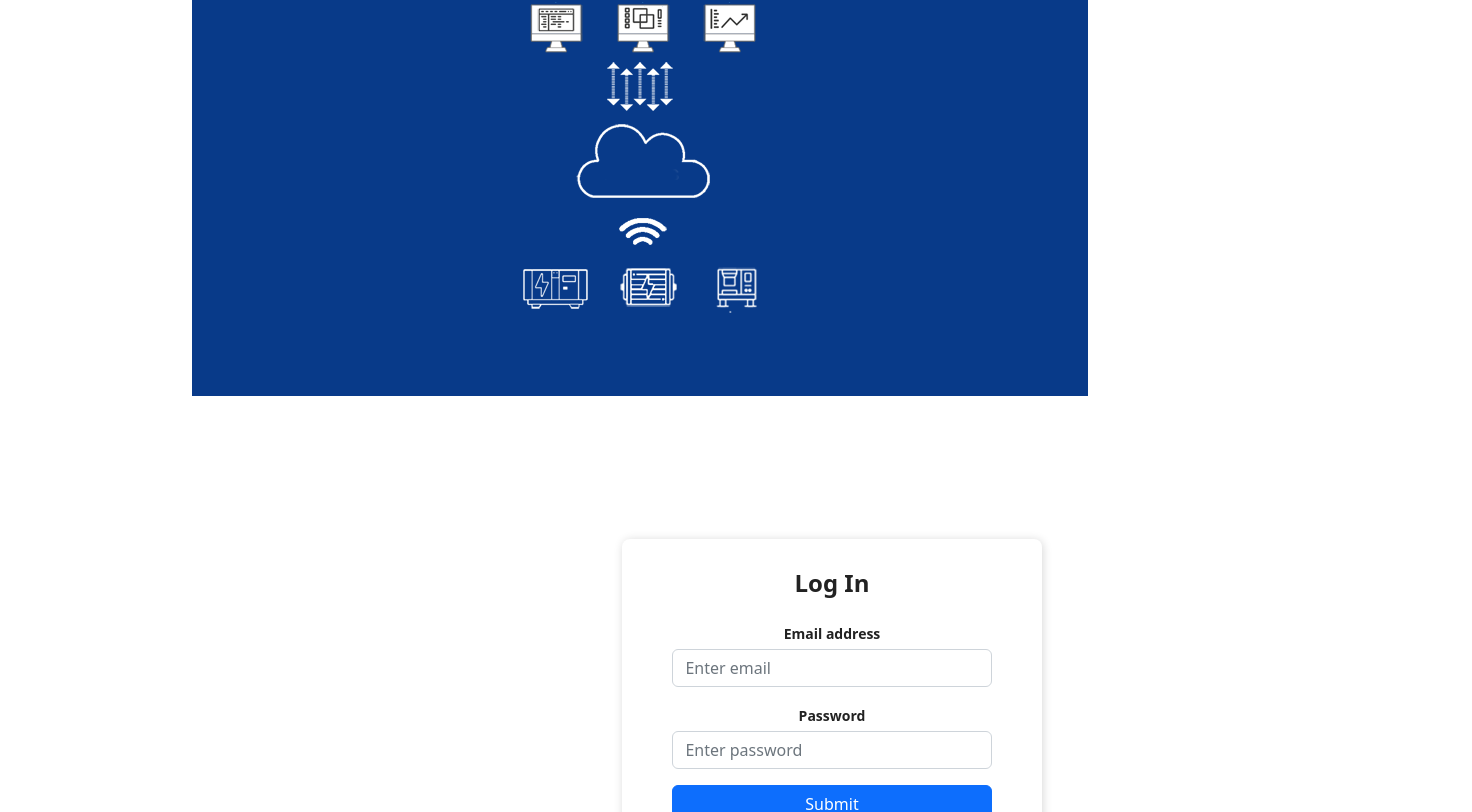
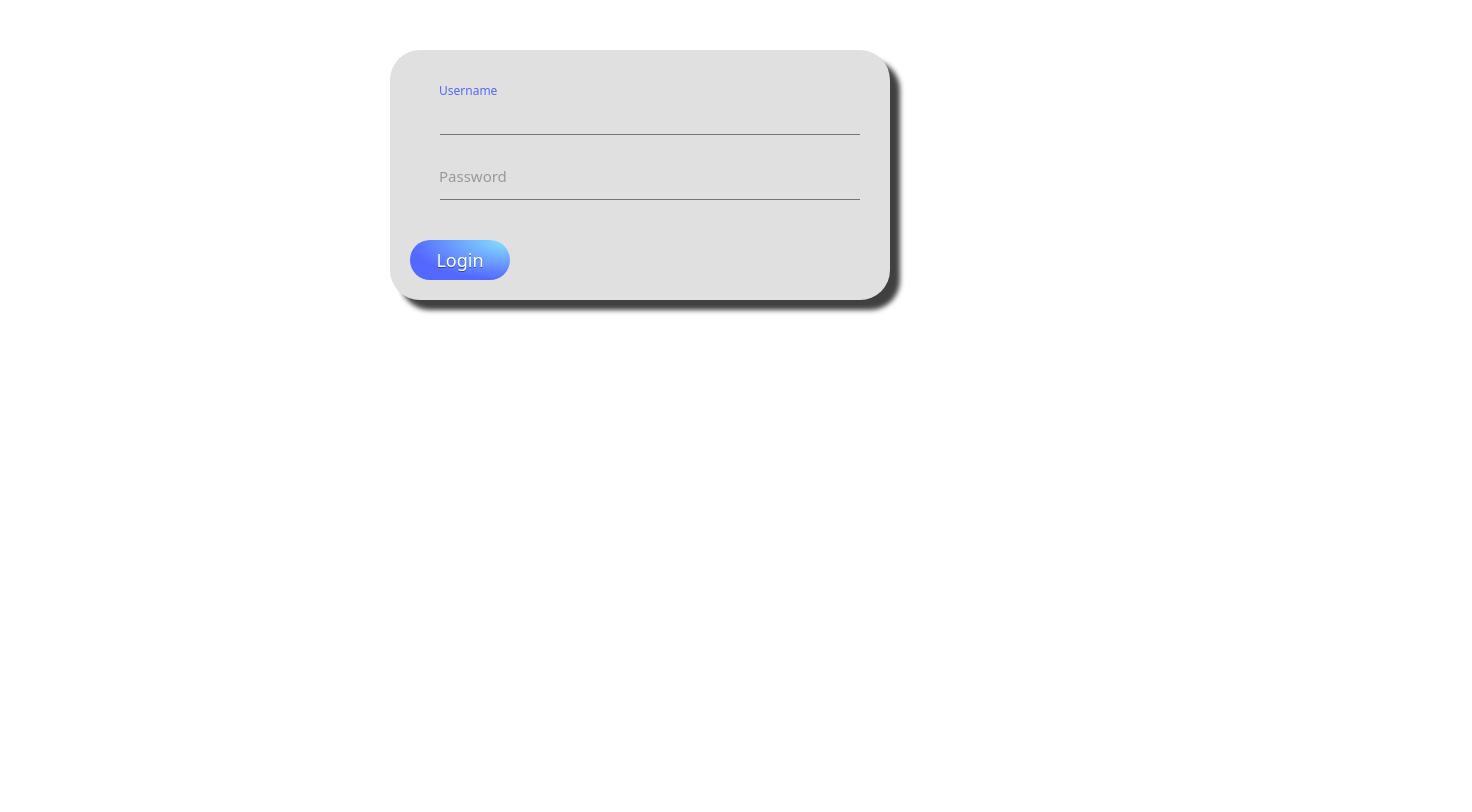
Before and after one commit to JhonnyPanchal-ReactJs/ReactJS-RDM, a React (Create React App) app: page /login in a window 1280 px wide. Shown: the part 100-912 px from the top of the page, 1472 px wide, since content can reach past the window. After the commit the page ends 800 px from the top, so only its background shows below. Built offline with nearby package versions, Linux system fonts and the light colour scheme.

Commit message:
Create TextInput Component

```diff
--- a/package.json
+++ b/package.json
@@ -6,6 +6,10 @@
     "@testing-library/jest-dom": "^5.16.5",
     "@testing-library/react": "^13.4.0",
     "@testing-library/user-event": "^13.5.0",
+    "@types/jest": "^29.2.3",
+    "@types/node": "^18.11.10",
+    "@types/react": "^18.0.25",
+    "@types/react-dom": "^18.0.9",
     "axios": "^1.2.0",
     "bootstrap": "^5.2.3",
     "react": "^18.2.0",
@@ -13,6 +17,7 @@
     "react-dom": "^18.2.0",
     "react-router-dom": "^6.4.3",
     "react-scripts": "5.0.1",
+    "typescript": "^4.9.3",
     "web-vitals": "^2.1.4"
   },
   "scripts": {
--- /dev/null
+++ b/src/Components/common/TextInput/TextInput.css
@@ -0,0 +1,102 @@
+.input-group{
+    margin-top: 20px;
+    padding: 0 30px;
+    position: relative;
+}
+input{
+    font-size: 15px;
+    display: block;
+    width: 100%;
+    border: none;
+    background: transparent;
+    border-bottom: 1px solid #757575;
+    padding: 10px 0;
+}
+input:focus{
+    outline: none;
+}
+
+label{
+    color: #999;
+    font-size: 15px;
+    font-weight: normal;
+    position:absolute;
+    pointer-events: none;
+    left: 30px;
+    top: 10px;
+    transition: 0.2 ease all;
+    -moz-transition:  0.2 ease all;
+    -webkit-transition: 0.2 ease all;
+
+}
+input:focus~label,
+input:valid~label {
+    top: -8px;
+    font-size: 12px;
+    color: #5468ff;
+}
+.bar{
+    position: relative;
+    display: block;
+    padding: 0 30px;
+
+}
+
+.bar::before,
+.bar::after{
+    content: "";
+    height: 2px;
+    width: 0;
+    bottom: 1px;
+    position: absolute;
+    background-color: #5468ff;
+    transition: 0.2s ease all;
+    -moz-transition:0.2s ease all ;
+    -webkit-transition: 0.2s ease all;
+}
+.bar::before{
+    left: 50%;
+}
+.bar::after{
+    right: 50%;
+}
+input:focus ~ .bar::before,
+input:focus ~ .bar::after{
+    width: 50%;
+}
+.highlight{
+    position: absolute;
+    height: 60px;
+    width: 70px;
+    top: 25%;
+    pointer-events: none;
+    opacity: 0.5;
+
+}
+input:focus ~ .highlight{
+    animation: inputHighlight 0.3s ease;
+   -webkit-animation: inputHighlight 0.3s ease;
+   -moz-animation: inputHighlight 0.3s ease;
+
+
+
+}
+
+@-webkit-keyframes inputHighlight{
+    from{
+        background-color: red;
+    }
+    to{
+        width: 0;
+        background: transparent;
+    }
+}
+@-moz-keyframes inputHighlight{
+    from{
+        background-color: #5468ff;
+    }
+    to{
+        width: 0;
+        background: transparent;
+    }
+}
--- /dev/null
+++ b/src/Components/common/TextInput/TextInput.js
@@ -0,0 +1,23 @@
+import React from 'react'
+import './TextInput.css'
+const TextInput = ({ id, name, value, type, label, onChange,required,placeholder }) => {
+    return (
+        <div className="input-group">
+            <input
+                type={type}
+                id={id}
+                name={name}
+                value={value}
+                onChange={(e) => onChange(e)}
+                required ={required}
+            />
+            <span className="highlight"></span>
+            <span className="bar"></span>
+            <label htmlFor={id}>
+                {label}
+            </label>
+        </div>
+    )
+}
+
+export default TextInput
--- a/src/screen/Login.js
+++ b/src/screen/Login.js
@@ -1,46 +1,46 @@
-import "./css/LoginStyle.css"
-import image from "../images/rdm.png";
+import { useState } from 'react'
+import TextInput from '../Components/common/TextInput/TextInput'
+import './css/LoginStyle.css'
+const Login = () => {
+  const [input, setInput] = useState({ username: "", password: "" });
+  const [error, setError] = useState(false);
+  const [validation, setValidation] = useState({
+    username: '',
+    password: '',
+  });
+  const handleOnChange = (e) => {
+    const { name, value } = e.target;
+    setInput({ ...input, [name]: value })
+  }
+  const handleOnSubmit = (e) => {
+  e.preventDefault();
 
-function Login() {
+  }
   return (
-      <div className="backgroundimage" >
-        <img src={image} alt="Logo" />
-        <div className="Auth-form-container">
+    <div className='form-container'>
+      <form className='form' onSubmit={handleOnSubmit}>
+      <TextInput
+        id="username"
+        type="text"
+        name="username"
+        value={input.username}
+        label="Username"
+        onChange={handleOnChange} />
 
-          <form className="Auth-form">
-            <div className="Auth-form-content">
-              <h3 className="Auth-form-title">Log In</h3>
-              <div className="form-group mt-3">
-                <label>Email address</label>
-                <input
-                  type="email"
-                  className="form-control mt-1"
-                  placeholder="Enter email"
-                />
-              </div>
-              <div className="form-group mt-3">
-                <label>Password</label>
-                <input
-                  type="password"
-                  className="form-control mt-1"
-                  placeholder="Enter password"
-                />
-              </div>
-              <div className="d-grid gap-2 mt-3">
-                <button type="submit" className="btn btn-primary">
-                  Submit
-                </button>
-              </div>
-              <p className="forgot-password text-right mt-2">
-                Forgot
-                 <a href="#">password?</a>
-              </p>
-            </div>
-          </form>
-        </div>
-      </div>
+      <TextInput
+        id="password"
+        type="text"
+        name="password"
+        value={input.password}
+        label="Password"
+        required={"PAssword is required"}
+        onChange={handleOnChange} />
+       <button type="submit">Login</button>
+    </form>
+    {error && <div>Error </div>}
 
-  );
+    </div >
+  )
 }
 
-export default Login;
+export default Login
--- a/src/screen/css/LoginStyle.css
+++ b/src/screen/css/LoginStyle.css
@@ -1,51 +1,43 @@
-.App {
-  background-color: white;
-}
-.backgroundimage{
-  background: #083a89;
-    position: relative;
-    top: 6rem;
-    text-align: center;
-    width: 70%;
-    right: 0;
-    left: 0;
-    margin: auto;
-    height: 400px;
-    color: #b8b8b8;
+.form-container {
+  margin: 150px auto;
+  padding: 20px 0;
+  border-radius: 30px;
+  width: 500px;
+  background-color: #e0e0e0;
+  box-shadow: 10px 10px 5px 0px rgba(0, 0, 0, 0.75);
+  -moz-box-shadow: 10px 10px 5px 0px rgba(0, 0, 0, 0.75);
+  -webkit-box-shadow: 10px 10px 5px 0px rgba(0, 0, 0, 0.75);
 }
 
-.Auth-form-container {
+.form {
   display: flex;
-  justify-content: center;
-  align-items: center;
-  width: 100vw;
-  height: 100vh;
+  flex-direction: column;
+  align-items: flex-start;
+  margin-left: 20px;
+
 }
 
-.Auth-form {
-  width: 420px;
-  box-shadow: rgb(0 0 0 / 16%) 1px 1px 10px;
-  padding-top: 30px;
-  padding-bottom: 20px;
-  border-radius: 8px;
-  background-color: white;
+button {
+  align-items: flex-start !important;
+  font-size: 18px !important;
+  margin-top: 40px !important;
+  display: inline-block;
+  outline: 0;
+  border: 0;
+  cursor: pointer;
+  background: radial-gradient(100% 100% at 100% 0%, #89e5ff 0%, #5468ff 100%);
+  border-radius: 50px !important;
+  color: #fff;
+  height: 40px;
+  width: 100px;
+  text-shadow: 0 1px 0 rgb(0 0 0 / 40%);
+  transition: box-shadow 0.15s ease, transform 0.15s ease;
 }
 
-.Auth-form-content {
-  padding-left: 12%;
-  padding-right: 12%;
+button:hover {
+  box-shadow: 0px 1.6px 3.2px rgb(45, 35, 66 /40%), 0px 6.4px 11.4px -1.6px rgb(45, 35, 66 / 30%), inset 0px -1.6px 0px #3c4fe0;
+  -webkit-box-shadow: 0px 1.6px 3.2px rgb(45, 35, 66 /40%), 0px 6.4px 11.4px -1.6px rgb(45, 35, 66 / 30%), inset 0px -1.6px 0px #3c4fe0;
+  -moz-box-shadow: 0px 1.6px 3.2px rgb(45, 35, 66 /40%), 0px 6.4px 11.4px -1.6px rgb(45, 35, 66 / 30%), inset 0px -1.6px 0px #3c4fe0;
+
+  transform: translateY(-1.6px);
 }
-
-.Auth-form-title {
-  text-align: center;
-  margin-bottom: 1em;
-  font-size: 24px;
-  color: rgb(34, 34, 34);
-  font-weight: 800;
-}
-
-label {
-  font-size: 14px;
-  font-weight: 600;
-  color: rgb(34, 34, 34);
-}
```
Also changed, not shown: 1 other file (tests, documents, lock files or other folders).
